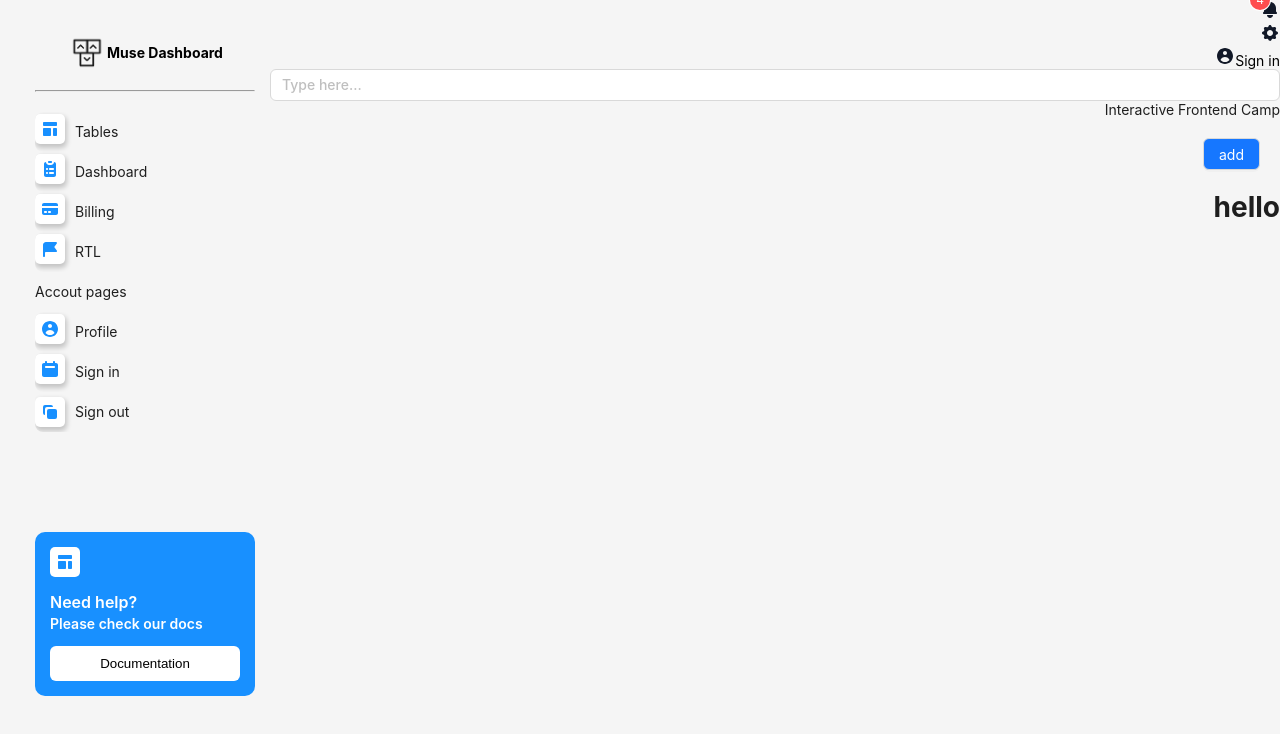
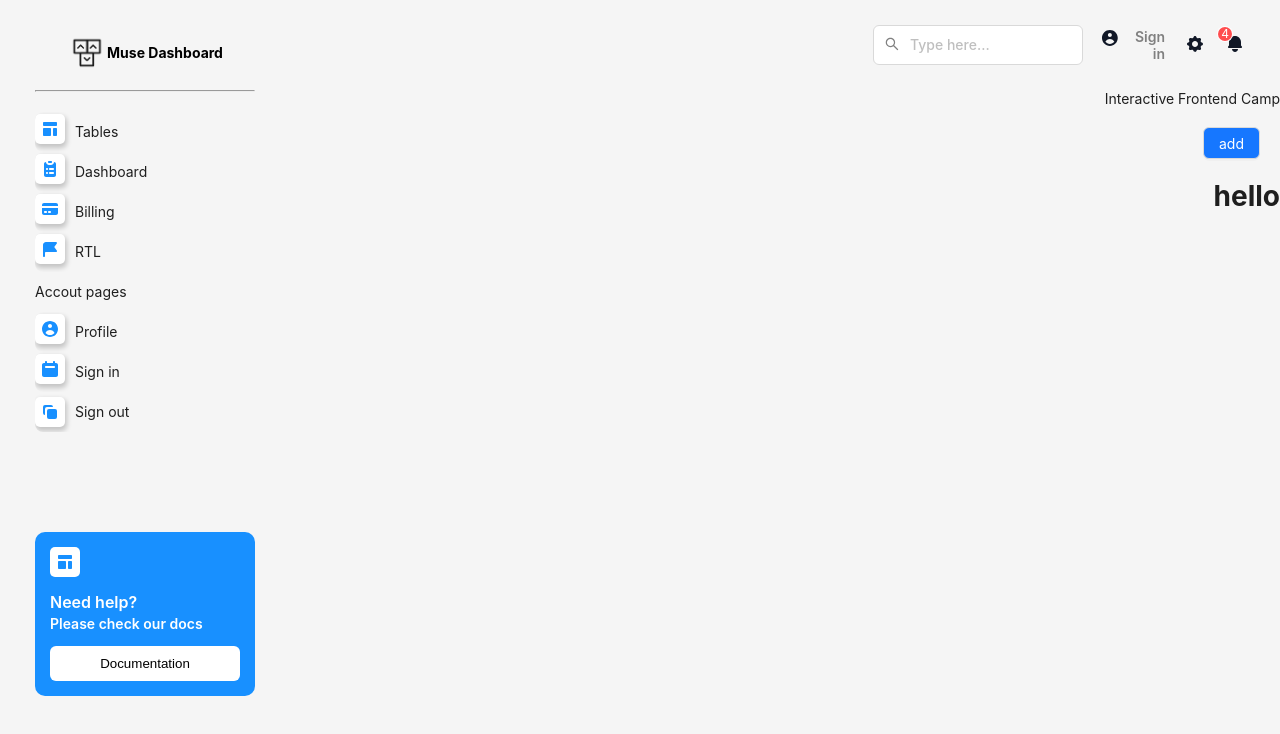
Before and after one commit to frontgps/dashboard, a React (Vite) app: page / in a window 1280 px wide. Shown: the top 734 px of the page. Built offline with nearby package versions, Linux system fonts and the light colour scheme.

Commit message:
styel/right header

```diff
--- /dev/null
+++ b/src/layout/AppHeader.module.scss
@@ -0,0 +1,56 @@
+.header-container {
+  display: flex;
+  width: 50%;
+
+  .header-right {
+    display: flex;
+    align-items: center;
+    padding: 25px;
+
+    .ring-logo {
+      padding: 0 10px;
+    }
+
+    .setting-logo {
+      padding: 0 10px;
+      height: auto;
+    }
+
+    .signin-logo {
+      padding: 0 10px;
+      display: flex;
+      color: gray;
+      width: 85px;
+
+      span {
+        font-weight: 600;
+      }
+    }
+
+    .input-container {
+      display: flex;
+      justify-content: center;
+      align-items: center;
+      background-color: #fff;
+      width: 210px;
+      border-radius: 6px;
+      border: 1px solid #d9d9d9;
+      padding: 4px 11px;
+      margin: 0 7px;
+      transition:
+        border 0.3s ease,
+        box-shadow 0.3s ease;
+      &:focus-within {
+        box-shadow: 0 0 0 2px #cde5fb;
+      }
+
+      :global(.customeInput.ant-input),
+      :global(.customeInput.ant-input:focus),
+      :global(.customeInput.ant-input-focused) {
+        border: none !important;
+        outline: none !important;
+        box-shadow: none !important;
+      }
+    }
+  }
+}
--- a/src/layout/AppHeader.tsx
+++ b/src/layout/AppHeader.tsx
@@ -1,24 +1,33 @@
-import { ringIcon, settingIcon, signinIcon } from '@/styles/icons/customeIcons'
+import {
+  ringIcon,
+  searchIcon,
+  settingIcon,
+  signinIcon,
+} from '@/styles/icons/customeIcons'
 import { Badge, Input } from 'antd'
+import styles from '@/layout/AppHeader.module.scss'
 
 export default function AppHeader() {
   return (
-    <div>
-      <div>
-        <div>
-          <Badge count={4}>{ringIcon}</Badge>
+    <div className={styles['header-container']}>
+      <div className={styles['header-right']}>
+        <div className={styles['ring-logo']}>
+          <Badge size="small" count={4}>
+            {ringIcon}
+          </Badge>
         </div>
 
-        <div>{settingIcon}</div>
+        <div className={styles['setting-logo']}>{settingIcon}</div>
 
-        <div>
+        <a className={styles['signin-logo']} href="/login">
           <span>Sign in</span>
           {signinIcon}
-        </div>
+        </a>
 
-        <div>
-          <Input placeholder="Type here..." />
-        </div>
+        <span className={styles['input-container']}>
+          <Input className="customeInput" placeholder="Type here..." />
+          <span>{searchIcon}</span>
+        </span>
       </div>
 
       <div></div>
--- a/src/styles/icons/customeIcons.tsx
+++ b/src/styles/icons/customeIcons.tsx
@@ -64,4 +64,19 @@ const siderIcon: JSX.Element = (
   </svg>
 )
 
-export { ringIcon, settingIcon, signinIcon, siderIcon }
+const searchIcon: JSX.Element = (
+  <svg
+    viewBox="64 64 896 896"
+    focusable="false"
+    data-icon="search"
+    width="1em"
+    height="1em"
+    fill="currentColor"
+    aria-hidden="true"
+    color="gray"
+  >
+    <path d="M909.6 854.5L649.9 594.8C690.2 542.7 712 479 712 412c0-80.2-31.3-155.4-87.9-212.1-56.6-56.7-132-87.9-212.1-87.9s-155.5 31.3-212.1 87.9C143.2 256.5 112 331.8 112 412c0 80.1 31.3 155.5 87.9 212.1C256.5 680.8 331.8 712 412 712c67 0 130.6-21.8 182.7-62l259.7 259.6a8.2 8.2 0 0011.6 0l43.6-43.5a8.2 8.2 0 000-11.6zM570.4 570.4C528 612.7 471.8 636 412 636s-116-23.3-158.4-65.6C211.3 528 188 471.8 188 412s23.3-116.1 65.6-158.4C296 211.3 352.2 188 412 188s116.1 23.2 158.4 65.6S636 352.2 636 412s-23.3 116.1-65.6 158.4z"></path>
+  </svg>
+)
+
+export { ringIcon, settingIcon, signinIcon, siderIcon, searchIcon }
--- a/src/styles/theme.scss
+++ b/src/styles/theme.scss
@@ -11,6 +11,7 @@ $secondary-color: #fff;
 $background-color: #fafafa;
 
 //Ant inputs
+
 .ant-input::placeholder,
 .ant-input-password input::placeholder {
   font-weight: 500;
@@ -30,7 +31,6 @@ $background-color: #fafafa;
   right: 11px !important;
   left: auto !important;
 }
-
 
 //ant sider
 .ant-layout-sider {
```
